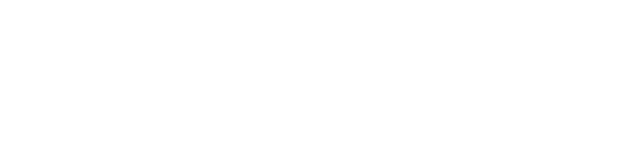
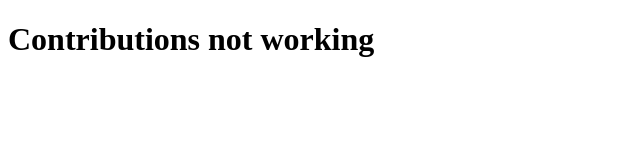
Before and after one commit to FaizanTechie/Javascript-learning, a plain HTML site: page Miscellaenous/index.html in a window 1280 px wide. Shown: the whole page, without its empty margins (0-640 px from the left). Drawn offline with Linux system fonts and the light colour scheme.

Commit message:
Learning

```diff
--- a/Miscellaenous/index.html
+++ b/Miscellaenous/index.html
@@ -6,6 +6,6 @@
     <title>Document</title>
 </head>
 <body>
-
+    <h1>Contributions not working</h1>
 </body>
 </html>
```
